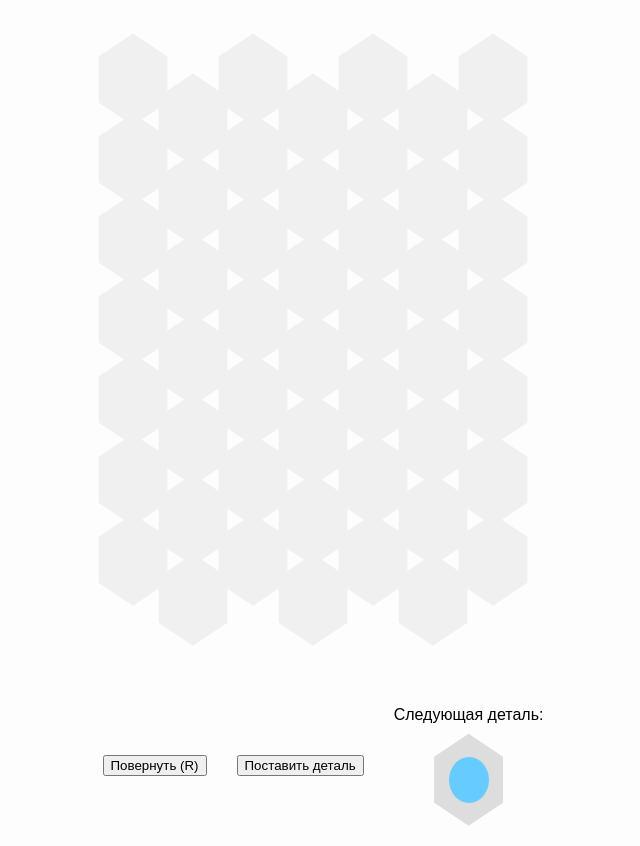
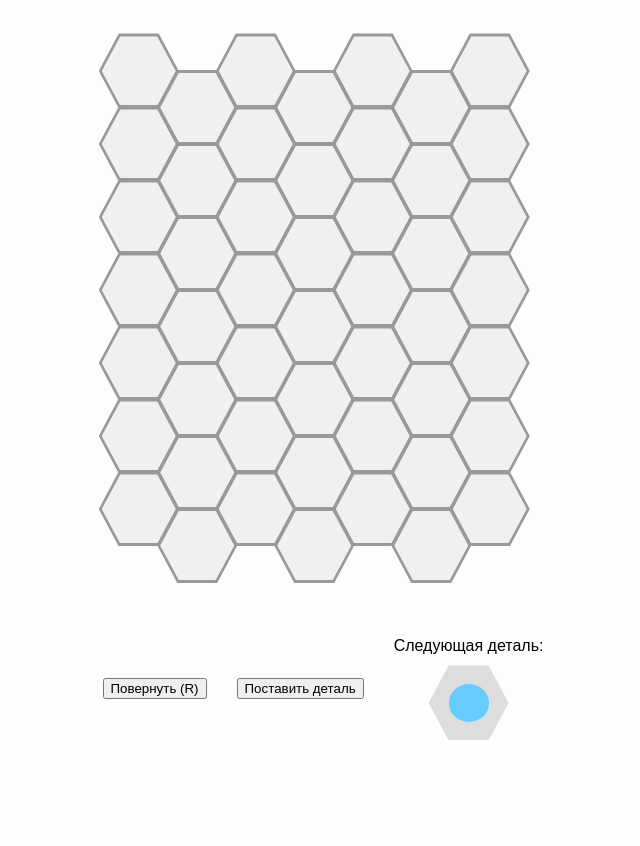
Before and after one commit to shakiller/mazehex, a plain HTML site: page index.html in a window 1280 px wide. Shown: the part 104-950 px from the top of the page, without its empty margins (317-957 px from the left). After the commit the page ends 864 px from the top, so only its background shows below. Drawn offline with Linux system fonts and the light colour scheme.

Commit message:
tuned field

```diff
--- a/index.html
+++ b/index.html
@@ -36,14 +36,26 @@
   .hex {
     position: absolute;
     width: 80px;
-    height: 92px; /* немного выше, чтобы форма не сплющивалась */
-    background-color: #f0f0f0;
-    clip-path: polygon(50% 0%, 93% 25%, 93% 75%, 50% 100%, 7% 75%, 7% 25%);
+    height: 75px;
+    background-color: #999;
+    clip-path: polygon(25% 0%, 75% 0%, 100% 50%, 75% 100%, 25% 100%, 0% 50%);
     cursor: pointer;
     transition: transform 0.2s, background 0.2s;
   }
 
-  .hex:hover {
+  .hex-inner {
+    position: absolute;
+    top: 3px;
+    left: 3px;
+    width: calc(100% - 6px);
+    height: calc(100% - 6px);
+    background-color: #f0f0f0;
+    clip-path: polygon(25% 0%, 75% 0%, 100% 50%, 75% 100%, 25% 100%, 0% 50%);
+    pointer-events: none;
+    transition: background 0.2s;
+  }
+
+  .hex:hover .hex-inner {
     background: #e0e0e0;
   }
 
@@ -78,9 +90,9 @@
 
   .preview-hex {
     width: 80px;
-    height: 92px;
+    height: 75px;
     background-color: #ddd;
-    clip-path: polygon(50% 0%, 93% 25%, 93% 75%, 50% 100%, 7% 75%, 7% 25%);
+    clip-path: polygon(25% 0%, 75% 0%, 100% 50%, 75% 100%, 25% 100%, 0% 50%);
     position: relative;
     margin-top: 10px;
   }
@@ -119,10 +131,10 @@
 
   const rows = 7;
   const cols = 7;
-  const hexW = 80;
-  const hexH = 92;
+  const hexW = 78;
+  const hexH = 73;
   const xStep = hexW * 0.75;  // горизонтальное смещение
-  const yStep = hexH * 0.87;  // вертикальное смещение
+  const yStep = hexH;         // вертикальное смещение
 
   let selectedHex = null;
   let currentRotation = 0;
@@ -141,6 +153,8 @@
     for (let col = 0; col < cols; col++) {
       const hex = document.createElement("div");
       hex.classList.add("hex");
+      const hexInner = document.createElement("div");
+      hexInner.classList.add("hex-inner");
       const x = col * xStep;
       const y = row * yStep + (col % 2 ? yStep / 2 : 0);
       hex.style.left = `${x}px`;
@@ -148,6 +162,7 @@
       hex.dataset.x = col;
       hex.dataset.y = row;
       hex.addEventListener("click", () => selectHex(hex));
+      hex.appendChild(hexInner);
       grid.appendChild(hex);
     }
   }
@@ -176,7 +191,8 @@
     const part = document.createElement("div");
     part.classList.add("part");
     part.style.transform = `rotate(${currentRotation}deg)`;
-    selectedHex.appendChild(part);
+    const inner = selectedHex.querySelector(".hex-inner");
+    inner.appendChild(part);
 
     // новая деталь
     nextPiece = randomPiece();
```
